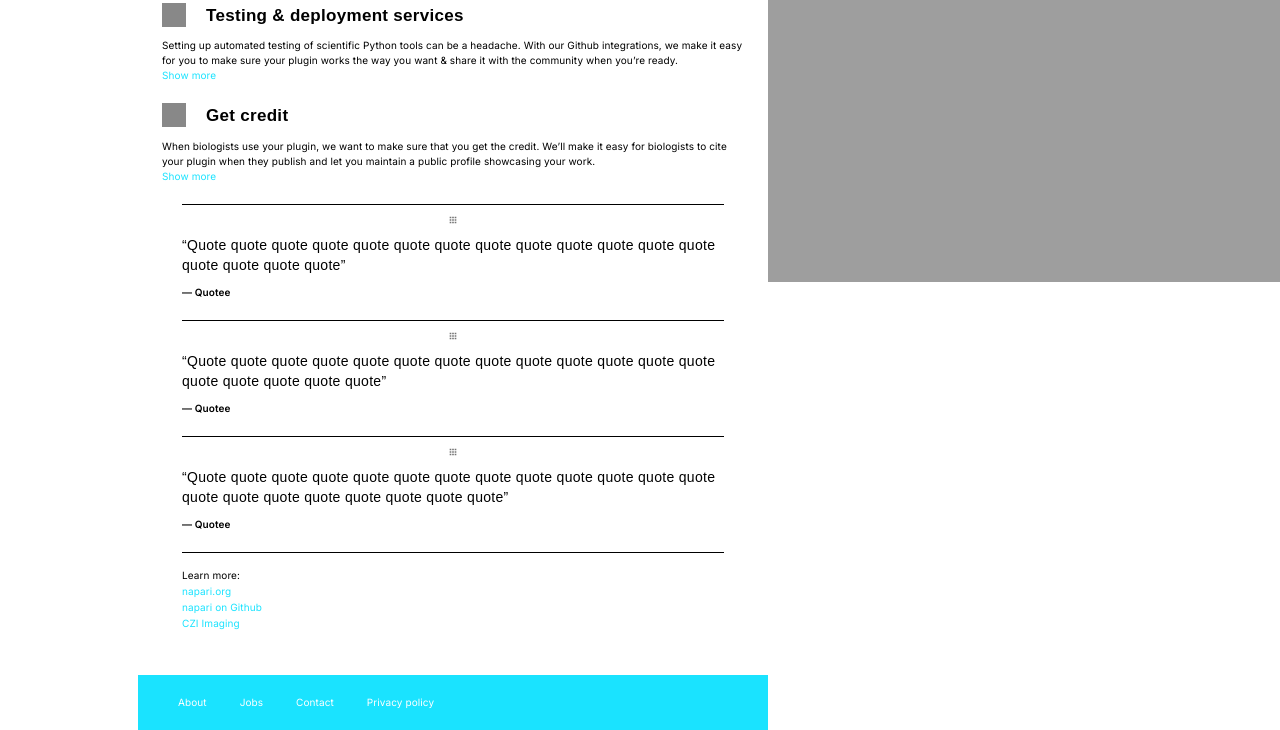
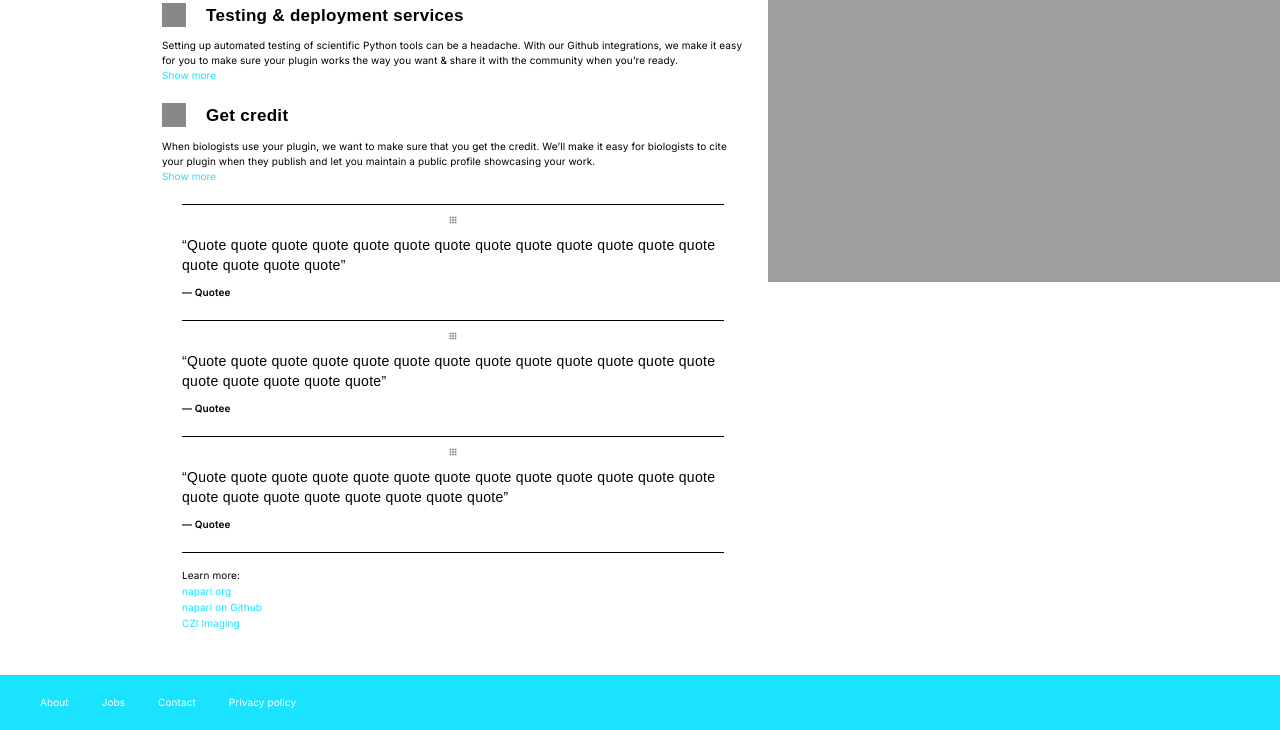
Before and after one commit to chanzuckerberg/napari.dev, a plain HTML site: page index.html in a window 1280 px wide. Shown: the part 518-1248 px from the top of the page. Drawn offline with Linux system fonts and the light colour scheme; a web font is replaced by a local one.

Commit message:
change footer

```diff
--- a/index.html
+++ b/index.html
@@ -96,16 +96,7 @@
           </ul>
         </div>
       </div>
-
     </main>
-    <footer class="content-container__footer">
-      <ul>
-        <li><a href="" target="_blank">About</a></li>
-        <li><a href="" target="_blank">Jobs</a></li>
-        <li><a href="" target="_blank">Contact</a></li>
-        <li><a href="" target="_blank">Privacy policy</a></li>
-      </ul>
-    </footer>
   </div>
   <div class="signup-container">
     <div class="signup-hero">
@@ -125,6 +116,14 @@
       <p class="signup-hero__sinker">Sign up today for a front-row seat to the next frontier of bioimage analysis.</p>
     </div>
   </div>
+  <footer>
+    <ul>
+      <li><a href="" target="_blank">About</a></li>
+      <li><a href="" target="_blank">Jobs</a></li>
+      <li><a href="" target="_blank">Contact</a></li>
+      <li><a href="" target="_blank">Privacy policy</a></li>
+    </ul>
+  </footer>
 </body>
 
 </html>
--- a/res/index.scss
+++ b/res/index.scss
@@ -253,10 +253,14 @@ footer {
         width: calc(var(--content-percentage) * 100%);
         float: left;
 
-        main, footer {
+        main {
             max-width: calc(var(--content-percentage) * #{$max-width});
-            float:right;
+            float: right;
         }
+    }
+
+    footer {
+        float: inline-end;
     }
 
     .signup-container {
```
Also changed, not shown: res/index.css, 1 other file.
